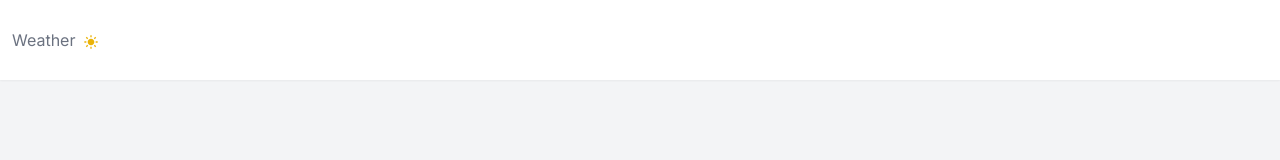
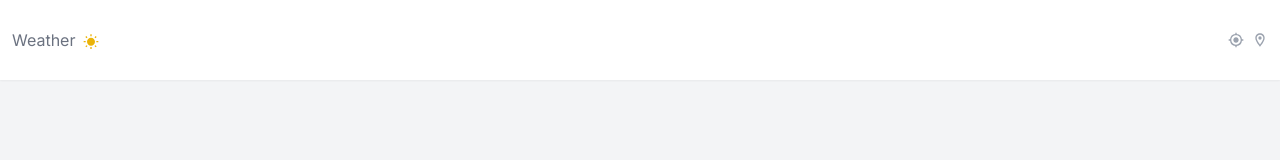
Before and after one commit to evilusean/CourseraGoogleFCC, a Next.js app in the folder FCC-WeatherApp-React-NextJS-Tailwind-TypeScript-CSS/weatherapp/: page / in a window 1280 px wide. Shown: the top 160 px of the page. Built offline with nearby package versions, Linux system fonts and the light colour scheme.

Commit message:
Update Navbar.tsx
added 2 more icons and changed sun icon

```diff
--- a/FCC-WeatherApp-React-NextJS-Tailwind-TypeScript-CSS/weatherapp/src/app/components/Navbar.tsx
+++ b/FCC-WeatherApp-React-NextJS-Tailwind-TypeScript-CSS/weatherapp/src/app/components/Navbar.tsx
@@ -1,5 +1,8 @@
 import React from 'react'
-import { BiSolidSun } from "react-icons/bi";
+import { MdWbSunny } from "react-icons/md";
+import { MdMyLocation } from "react-icons/md";
+import { MdOutlineLocationOn } from "react-icons/md";
+
 
 type Props = {}
 
@@ -7,10 +10,14 @@ export default function Navbar({}: Props) {
     return (
         <nav className='shadow-sm sticky top-0 left-0 z-50 bg-white'>
             <div className="h-[80px] w-full flex justify-between items-center max-w-7x1 px-3 mx-auto">
-                <p className="flex items-center justify-center gap-2">
+                <div className="flex items-center justify-center gap-2">
                     <h2 className="text-gray-500 text-3x1">Weather</h2>
-                    <BiSolidSun className="text-3x1 mt-1 text-yellow-500"/>
-                </p>
+                    <MdWbSunny className="text-3x1 mt-1 text-yellow-500"/>
+                </div>
+                <section className="flex gap-2 items-center">
+                    <MdMyLocation className='text-3x1 text-gray-400 hover:opacity-80 cursor-pointer' />
+                    <MdOutlineLocationOn className='text-3x1 text-gray-400 hover:opacity-80 cursor-pointer' />
+                </section>
             </div>
         </nav>
     )
```
